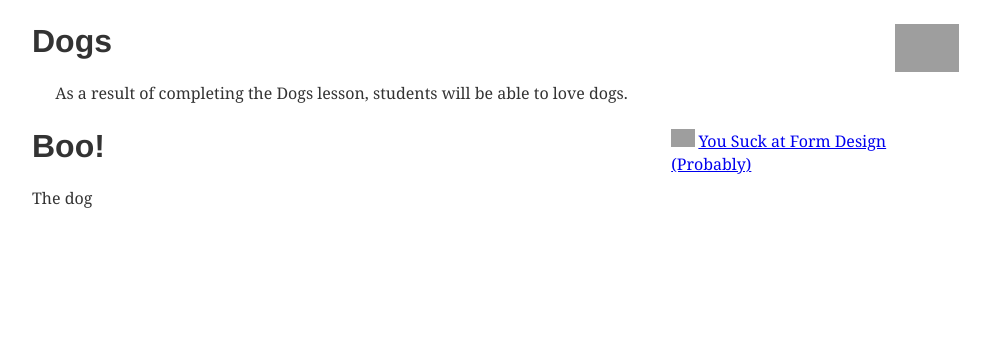
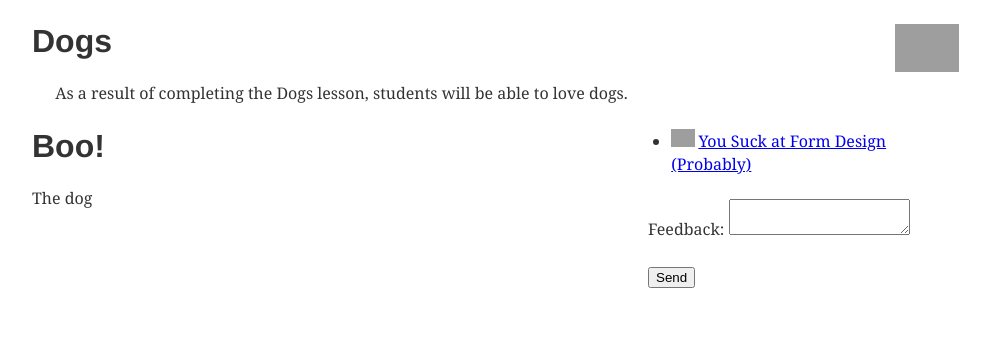
Before and after one commit to nolastan/kurriculum, a Gatsby site: page /dogs in a window 1280 px wide. Shown: the whole page, without its empty margins (146-1136 px from the left). Built offline with nearby package versions, Linux system fonts and the light colour scheme; Gatsby itself is replaced by a stand-in of ours; some packages are replaced by stand-ins of ours; grey boxes are pictures that could not be loaded.

Commit message:
add feedback form

```diff
--- a/src/styles/global.css
+++ b/src/styles/global.css
@@ -1,5 +1,4 @@
-.lesson-media {
-  color: red;
+.lesson-main aside {
   flex: 1;
 }
 
--- a/src/templates/lessonTemplate.js
+++ b/src/templates/lessonTemplate.js
@@ -35,8 +35,17 @@ export default function Template({
             className="lesson-content"
             dangerouslySetInnerHTML={{ __html: html }}
           />
-          <aside className="lesson-media">
+          <aside>
             <Media items={frontmatter.media} />
+            <form name="contact" method="POST" data-netlify="true">
+              <p>
+                <label>Feedback: <textarea name="feedback"></textarea></label>
+                <input type="hidden" name="lesson" value={frontmatter.title} />
+              </p>
+              <p>
+                <button type="submit">Send</button>
+              </p>
+            </form>
           </aside>
         </main>
       </div>
```
